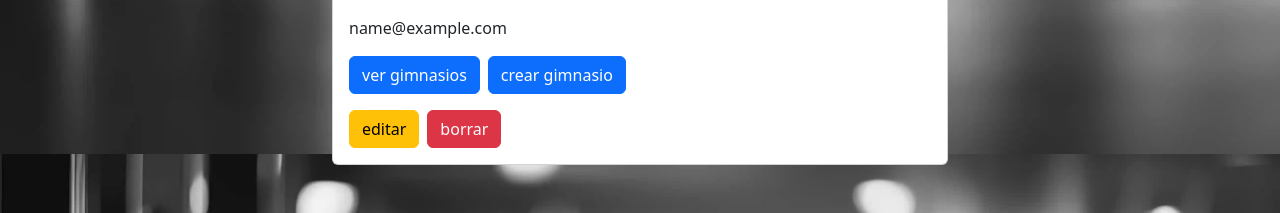
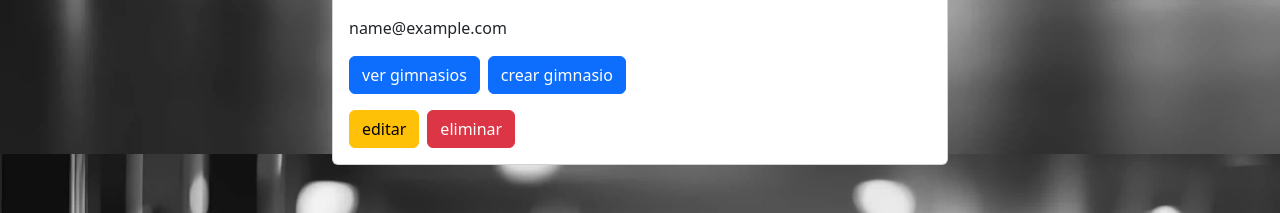
Before and after one commit to nickzunhacks/negociosGimnasios, a FastAPI app: template frontend/templates/companies.html in a window 1280 px wide. Shown: the part 646-859 px from the top of the page. Run offline with FastAPI, Linux system fonts and the light colour scheme; the template is opened without the code that fills it: most values are stand-ins (such as "Sample title", 1, 10 or a date in 2020); grey boxes marked "Sample" are stand-in pictures.

Commit message:
[ADD] boton para activar confimacion de borrado

```diff
--- a/frontend/templates/card_company.html
+++ b/frontend/templates/card_company.html
@@ -10,7 +10,7 @@
     </div>
     <div class="d-flex align-items-center gap-2 mt-3">
       <a href="/company-edit?id_company={{ company.id_company }}&id_owner={{ company.id_owner }}" class="btn btn-warning">editar</a>
-      <a href="/gym-registration?id_company={{ company.id_company }}" class="btn btn-danger">borrar</a>
+      <button class="btn btn-danger" onclick="deleteModal( {{ company.id_company }}, {{ company.id_owner }} )" >eliminar</button>
     </div>
   </div>
 </div>
```
